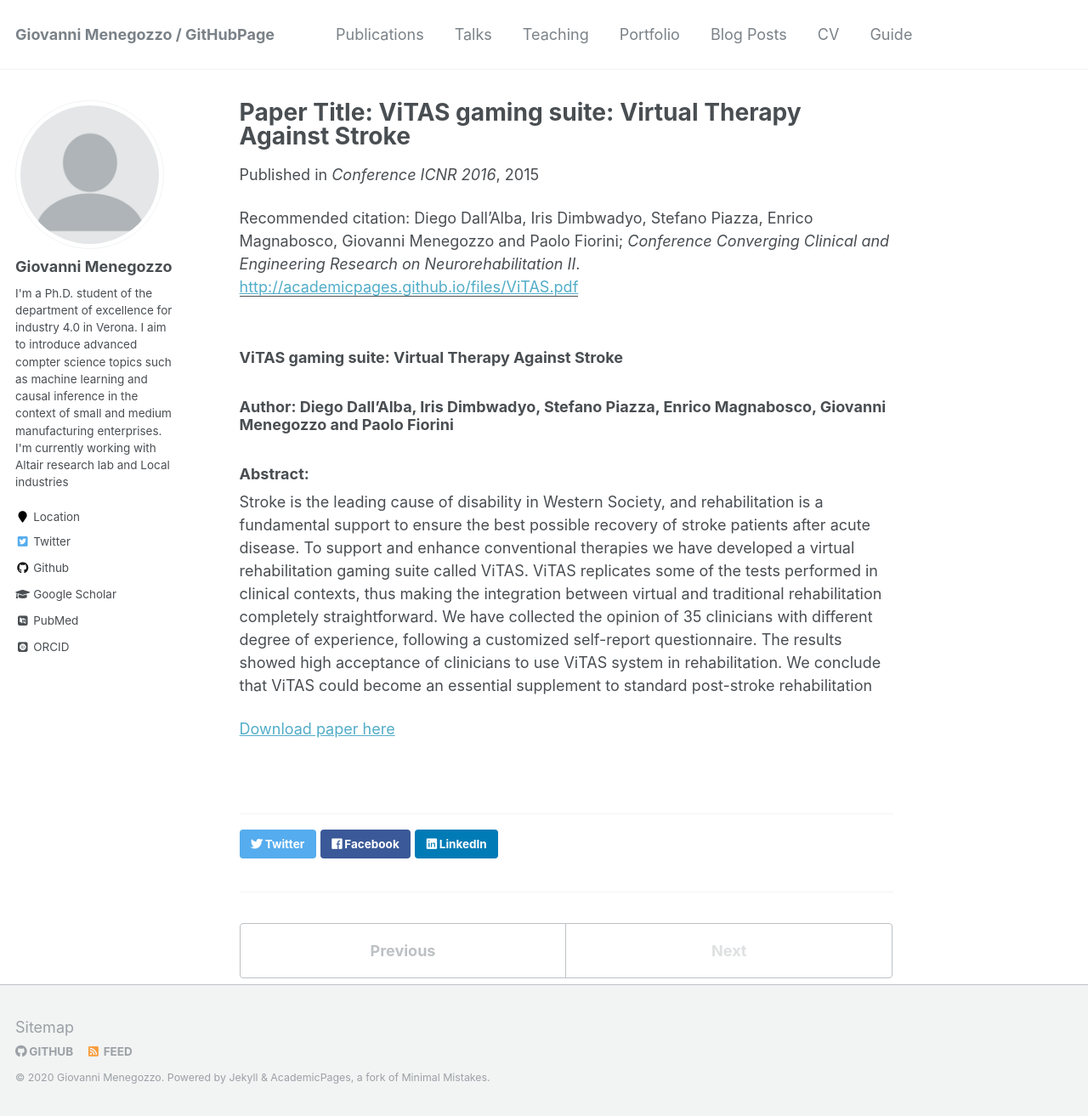
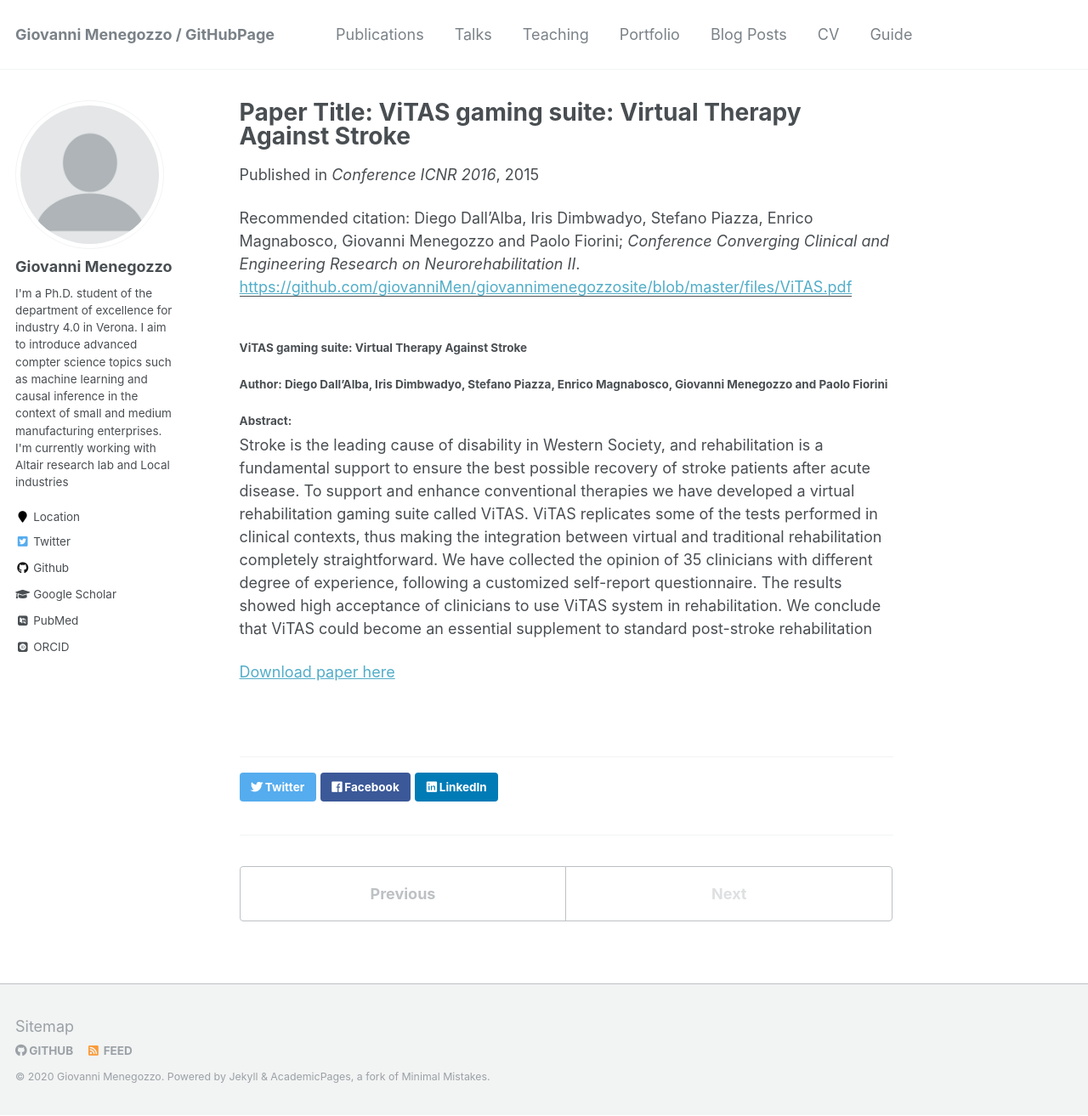
Before and after one commit to giovanniMen/giovannimenegozzosite, a Jekyll site: the page built from _publications/ViTAS.md, in a window 1280 px wide and 1313 px high. Shown: the whole window at 85% size. Built offline with Jekyll 4.4.1, drawn with Linux system fonts in a browser that asks for light colours; some web fonts are replaced.

Commit message:
Update ViTAS.md

```diff
--- a/_publications/ViTAS.md
+++ b/_publications/ViTAS.md
@@ -5,13 +5,13 @@ permalink: '/publication/ViTAS'
 excerpt: 'This paper is about virtual hand reahabilitation with Leap Motion'
 date: '2015-10-01'
 venue: 'Conference ICNR 2016'
-paperurl: 'http://academicpages.github.io/files/ViTAS.pdf'
+paperurl: 'https://github.com/giovanniMen/giovannimenegozzosite/blob/master/files/ViTAS.pdf'
 citation: 'Diego Dall’Alba, Iris Dimbwadyo, Stefano Piazza, Enrico Magnabosco, Giovanni Menegozzo and Paolo Fiorini; <i>Conference Converging Clinical and Engineering Research on Neurorehabilitation II</i>.'
 ---
 
-<h3>ViTAS gaming suite: Virtual Therapy Against Stroke</h3>
-<h3>Author: Diego Dall’Alba, Iris Dimbwadyo, Stefano Piazza, Enrico Magnabosco, Giovanni Menegozzo and Paolo Fiorini</h3>
-<h3>Abstract:</h3>
+<h4>ViTAS gaming suite: Virtual Therapy Against Stroke</h4>
+<h4>Author: Diego Dall’Alba, Iris Dimbwadyo, Stefano Piazza, Enrico Magnabosco, Giovanni Menegozzo and Paolo Fiorini</h4>
+<h4>Abstract:</h4>
 Stroke is the leading cause of disability in Western
 Society, and rehabilitation is a fundamental support to ensure the best possible recovery of stroke patients after acute
 disease. To support and enhance conventional therapies we
@@ -26,4 +26,4 @@ system in rehabilitation. We conclude that ViTAS could become
 an essential supplement to standard post-stroke rehabilitation
 
 
-[Download paper here](http://academicpages.github.io/files/ViTAS.pdf)
+[Download paper here](https://github.com/giovanniMen/giovannimenegozzosite/blob/master/files/ViTAS.pdf)
```
